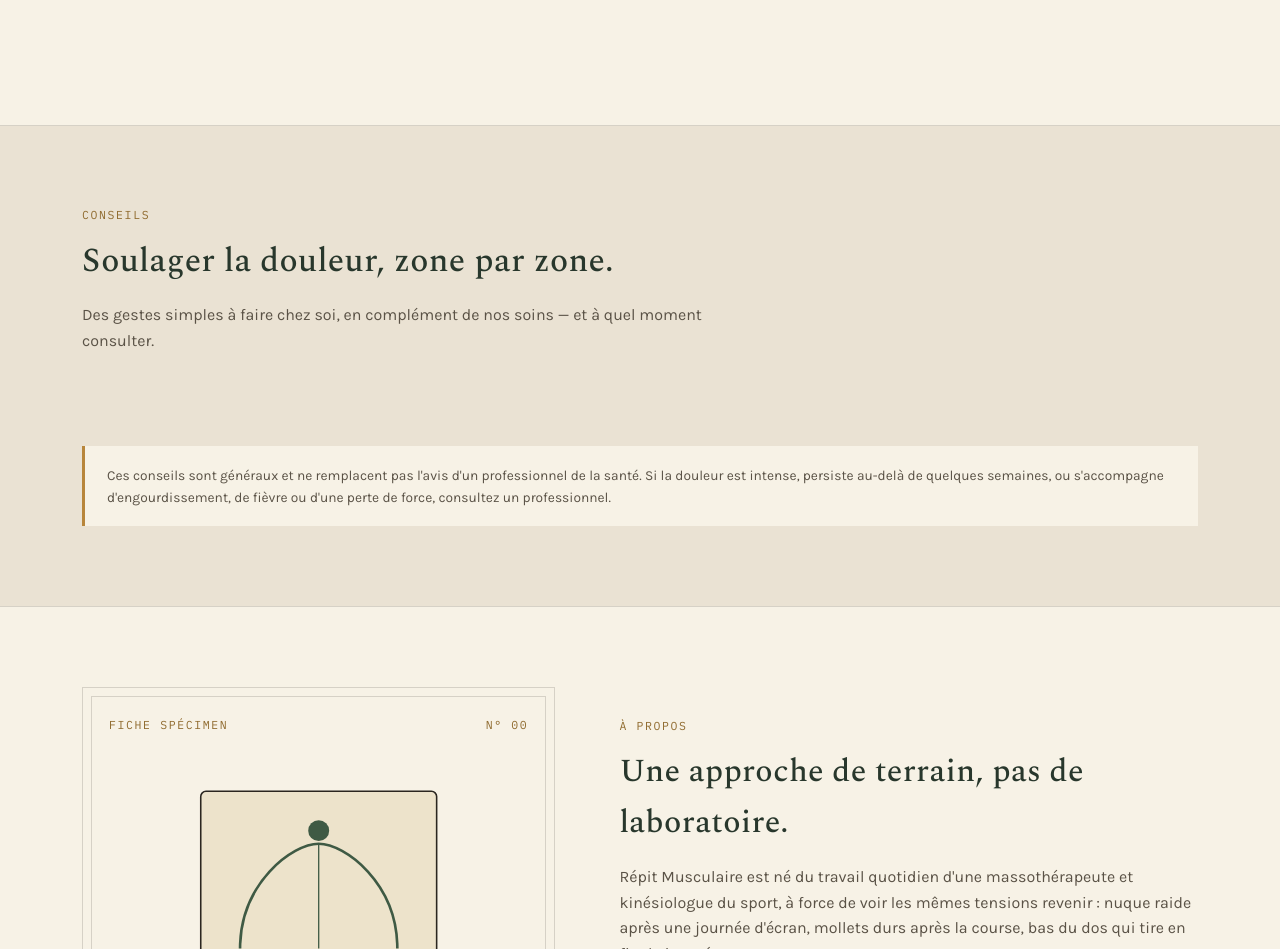
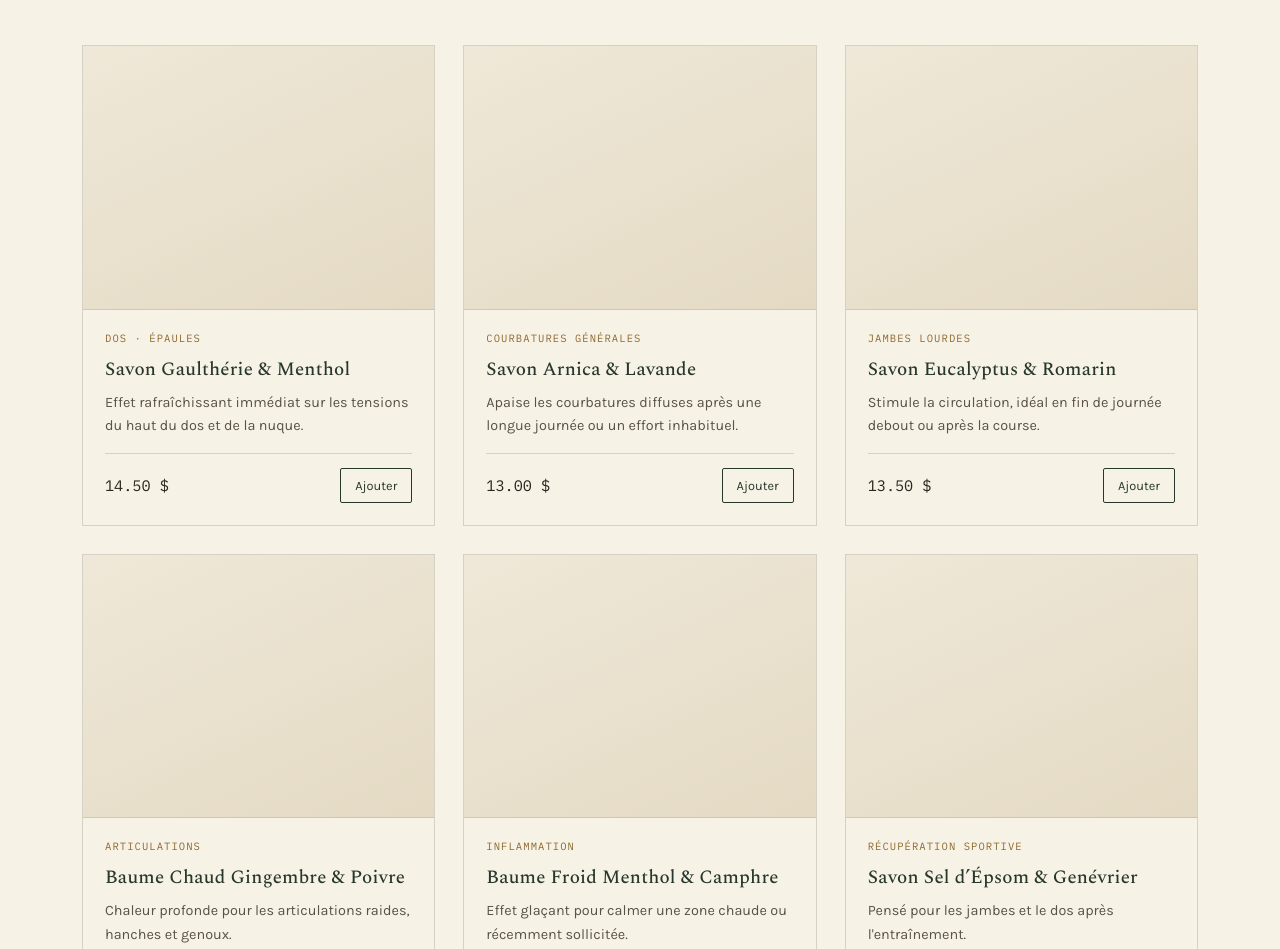
Before and after one commit to isabellebureau2423-maker/repit-musculaire-site, a website: page index.html in a window 1280 px wide. Shown: the part 1090-2039 px from the top of the page. Drawn offline with nearby package versions, Linux system fonts and the light colour scheme.

Commit message:
Update index.html

```diff
--- a/index.html
+++ b/index.html
@@ -381,7 +381,7 @@
     {id:'p3', name:'Savon Eucalyptus &amp; Romarin', tag:'Jambes lourdes', price:13.50, benefit:"Stimule la circulation, idéal en fin de journée debout ou après la course."},
     {id:'p4', name:'Baume Chaud Gingembre &amp; Poivre', tag:'Articulations', price:18.00, benefit:"Chaleur profonde pour les articulations raides, hanches et genoux."},
     {id:'p5', name:'Baume Froid Menthol &amp; Camphre', tag:'Inflammation', price:18.00, benefit:"Effet glaçant pour calmer une zone chaude ou récemment sollicitée."},
-    {id:'p6', name:'Savon Sel d\\'Épsom &amp; Genévrier', tag:'Récupération sportive', price:15.00, benefit:"Pensé pour les jambes et le dos après l'entraînement."},
+    {id:'p6', name:'Savon Sel d’Épsom &amp; Genévrier', tag:'Récupération sportive', price:15.00, benefit:"Pensé pour les jambes et le dos après l'entraînement."},
     {id:'p7', name:'Huile de massage Arnica', tag:'Zones sensibles', price:22.00, benefit:"Texture glissante pour l'auto-massage des zones sensibles ou noueuses."},
     {id:'p8', name:'Savon Curcuma &amp; Bois de Santal', tag:'Tension musculaire', price:14.00, benefit:"Un geste chaud et enveloppant pour relâcher une tension tenace."},
     {id:'p9', name:'Baume Nuque &amp; Épaules', tag:'Écrans &amp; posture', price:17.50, benefit:"Formulé pour la raideur causée par de longues heures à l'écran."}
@@ -418,7 +418,7 @@
       product:'Savon Arnica &amp; Lavande', productNote:"Utile en douche après une séance d'assouplissement des hanches."
     },
     {
-      id:'jambes', label:'Jambes & mollets', sub:'Jambes lourdes en fin de journée ou après l\\'effort physique.',
+      id:'jambes', label:'Jambes & mollets', sub:'Jambes lourdes en fin de journée ou après l’effort physique.',
       tips:[
         "Étirement du mollet contre un mur, jambe arrière tendue, 30 secondes par côté.",
         "Rouleau de massage sur les mollets et l'arrière des cuisses, mouvements lents vers le haut.",
@@ -434,7 +434,7 @@
         "Étirer les orteils vers soi à la main, 15 à 20 secondes.",
         "Alterner brièvement eau chaude et eau fraîche pour stimuler la circulation."
       ],
-      product:'Savon Sel d\\'Épsom &amp; Genévrier', productNote:"En bain de pieds le soir, après une journée debout."
+      product:'Savon Sel d’Épsom &amp; Genévrier', productNote:"En bain de pieds le soir, après une journée debout."
     },
     {
       id:'mains', label:'Mains & avant-bras', sub:'Tension liée au clavier, à la souris ou aux tâches répétitives.',
@@ -514,7 +514,7 @@
     const itemsEl = document.getElementById('drawerItems');
     const ids = Object.keys(cart);
     if(ids.length===0){
-      itemsEl.innerHTML = '<div class="drawer-empty">Votre panier est vide pour l\\'instant.</div>';
+      itemsEl.innerHTML = '<div class="drawer-empty">Votre panier est vide pour l’instant.</div>';
     } else {
       itemsEl.innerHTML = ids.map(id=>{
         const p = products.find(pr=>pr.id===id);
```
